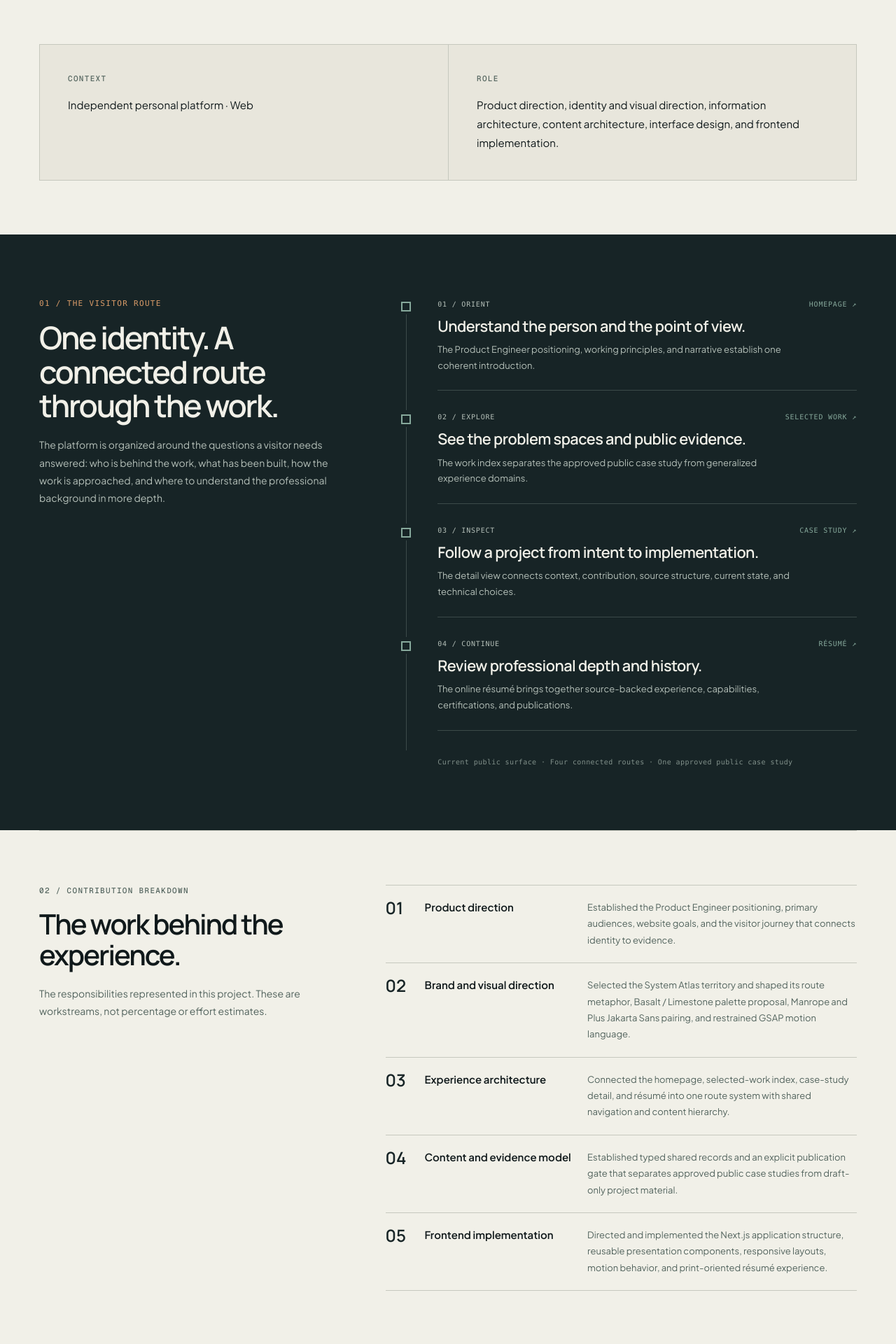
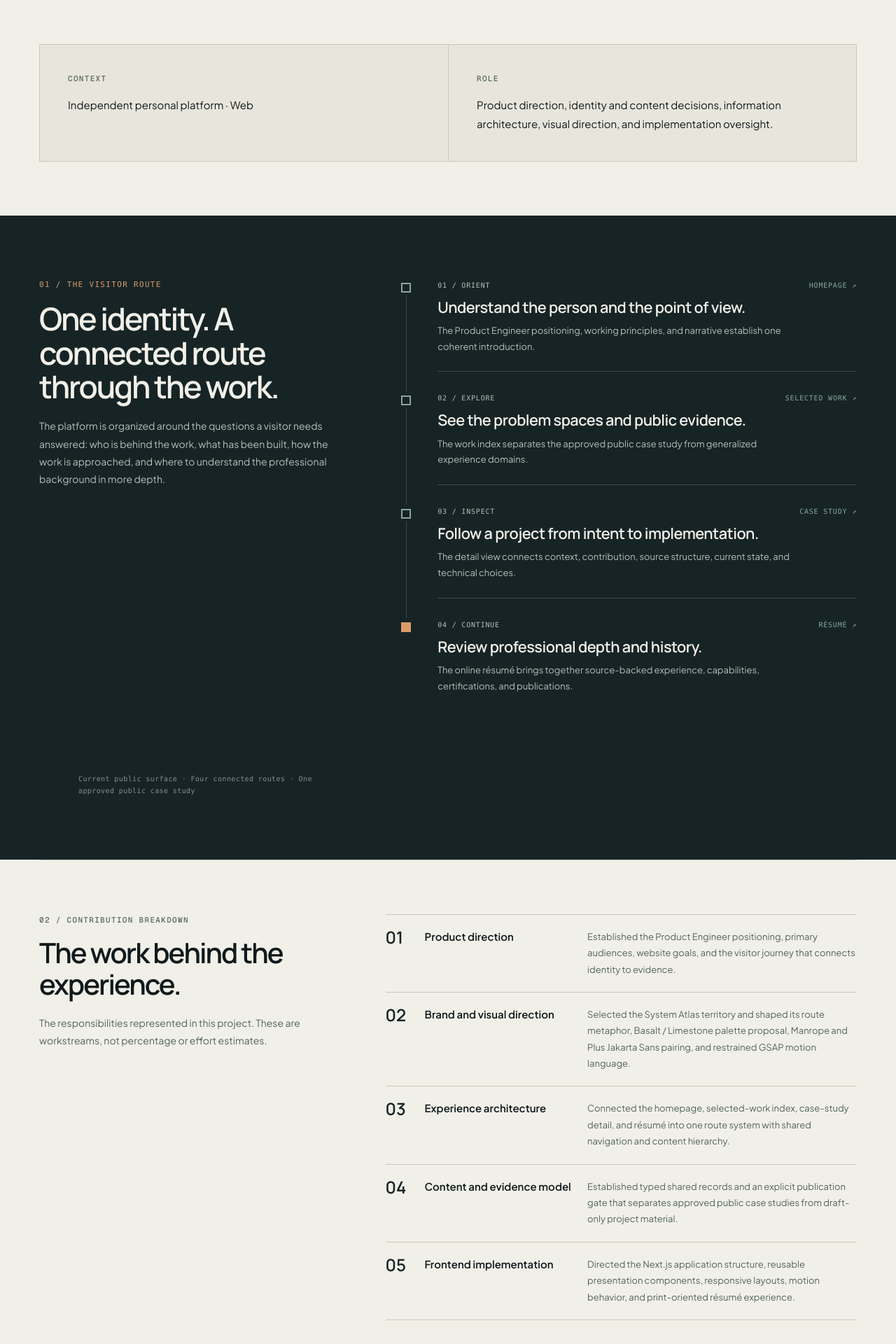
Before and after one commit to weexdayend/uigerhana-space, a Next.js app: page /work/uigerhana-space in a window 1280 px wide. Shown: the part 600-2520 px from the top of the page at 70% size. Built offline with nearby package versions, Linux system fonts and the light colour scheme.

Commit message:
refine: clarify portfolio evidence and route semantics

```diff
--- a/src/components/PortfolioJourneyMap.tsx
+++ b/src/components/PortfolioJourneyMap.tsx
@@ -71,10 +71,10 @@ export function PortfolioJourneyMap() {
                 </div>
               </li>
             ))}
-            <li className="atlas-project-map__note">
-              Current public surface · Four connected routes · One approved public case study
-            </li>
           </ol>
+          <p className="atlas-project-map__note">
+            Current public surface · Four connected routes · One approved public case study
+          </p>
         </div>
       </div>
     </section>
--- a/src/data/case-studies.ts
+++ b/src/data/case-studies.ts
@@ -114,7 +114,7 @@ export const CASE_STUDIES: CaseStudy[] = [
     projectStatus: "in-progress",
     context: "Independent personal platform · Web",
     role:
-      "Product direction, identity and visual direction, information architecture, content architecture, interface design, and frontend implementation.",
+      "Product direction, identity and content decisions, information architecture, visual direction, and implementation oversight.",
     challenge: {
       heading: "One identity, not a services landing page",
       paragraphs: [
@@ -126,7 +126,7 @@ export const CASE_STUDIES: CaseStudy[] = [
       heading: "Make the system legible",
       paragraphs: [
         "The experience is organized as a route through four connected ideas: understand the person, explore relevant work, inspect how a project is shaped, and continue into professional depth.",
-        "The selected System Atlas direction uses a restrained Basalt / Limestone foundation, Sea Glass as the route signal, and Signal Copper for decisive emphasis. Manrope and Plus Jakarta Sans establish the display and reading hierarchy.",
+        "The current visual proposal uses a restrained Basalt / Limestone foundation, Sea Glass as the route signal, and Signal Copper for decisive emphasis. Manrope and Plus Jakarta Sans establish the display and reading hierarchy.",
       ],
       bullets: [
         "Lead with the owner-approved Product Engineer positioning and the line “From pixel to production.”",
@@ -186,7 +186,7 @@ export const CASE_STUDIES: CaseStudy[] = [
       {
         area: "Frontend implementation",
         description:
-          "Directed and implemented the Next.js application structure, reusable presentation components, responsive layouts, motion behavior, and print-oriented résumé experience.",
+          "Directed the Next.js application structure, reusable presentation components, responsive layouts, motion behavior, and print-oriented résumé experience.",
       },
     ],
     architectureDiagram: {
```
